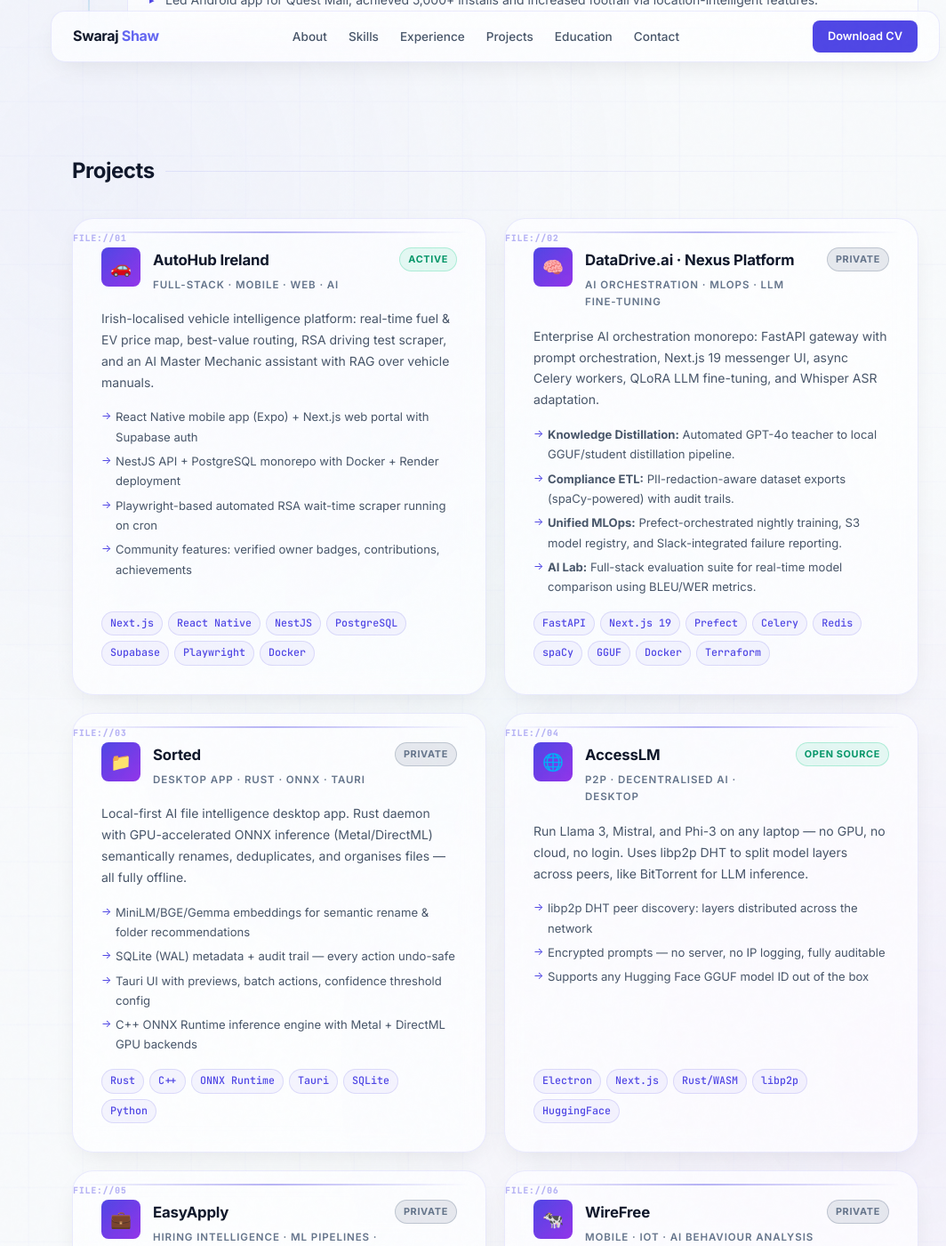
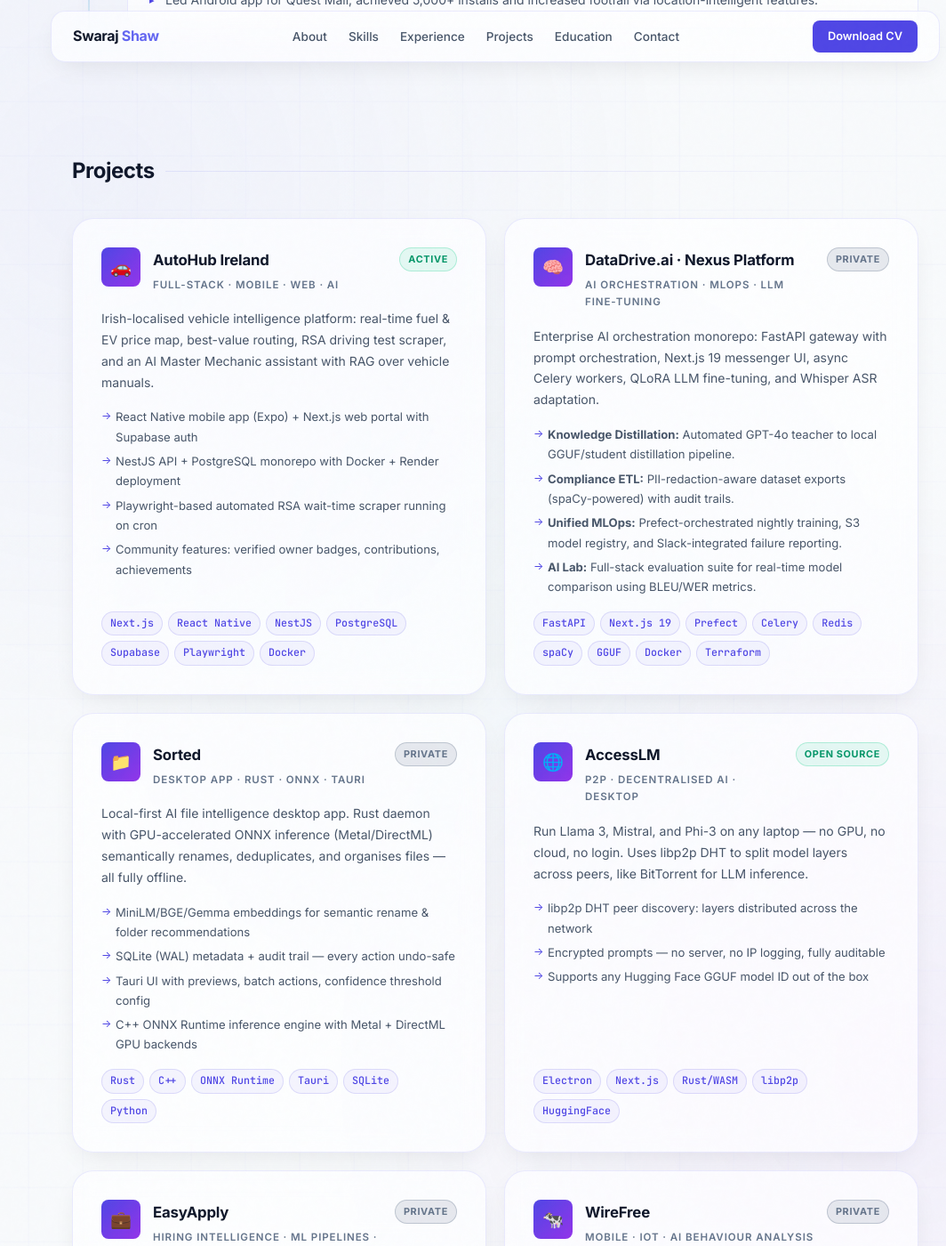
Before and after one commit to swarajshaw/swarajshaw.github.io, a Jekyll site: the page built from index.md, in a window 1280 px wide and 1400 px high, scrolled down 2672 px. Shown: the whole window at 89% size, without its empty margins (83-1147 px from the left). Built offline with Jekyll 4.4.1, drawn with Linux system fonts in a browser that asks for light colours.

Commit message:
style: remove project indexing labels per user request

```diff
--- a/_layouts/default.html
+++ b/_layouts/default.html
@@ -29,7 +29,7 @@
     <link rel="preconnect" href="https://fonts.gstatic.com" crossorigin />
     <link href="https://fonts.googleapis.com/css2?family=Inter:wght@300;400;500;600;700;800&family=JetBrains+Mono:wght@400;500&display=swap" rel="stylesheet" />
 
-    <link rel="stylesheet" href="/style.css?v=1.0.1" />
+    <link rel="stylesheet" href="/style.css?v=1.0.2" />
   </head>
   <body>
 
--- a/index.md
+++ b/index.md
@@ -180,7 +180,7 @@ layout: default
   </div>
   <div class="projects-grid">
 
-    <div class="project-card" data-index="01">
+    <div class="project-card">
       <div class="project-header">
         <div class="project-icon">🚗</div>
         <div class="project-title-group">
@@ -201,7 +201,7 @@ layout: default
       </div>
     </div>
 
-    <div class="project-card" data-index="02">
+    <div class="project-card">
       <div class="project-header">
         <div class="project-icon">🧠</div>
         <div class="project-title-group">
@@ -222,7 +222,7 @@ layout: default
       </div>
     </div>
 
-    <div class="project-card" data-index="03">
+    <div class="project-card">
       <div class="project-header">
         <div class="project-icon">📁</div>
         <div class="project-title-group">
@@ -243,7 +243,7 @@ layout: default
       </div>
     </div>
 
-    <div class="project-card" data-index="04">
+    <div class="project-card">
       <div class="project-header">
         <div class="project-icon">🌐</div>
         <div class="project-title-group">
@@ -263,7 +263,7 @@ layout: default
       </div>
     </div>
 
-    <div class="project-card" data-index="05">
+    <div class="project-card">
       <div class="project-header">
         <div class="project-icon">💼</div>
         <div class="project-title-group">
@@ -284,7 +284,7 @@ layout: default
       </div>
     </div>
 
-    <div class="project-card" data-index="06">
+    <div class="project-card">
       <div class="project-header">
         <div class="project-icon">🐄</div>
         <div class="project-title-group">
@@ -304,7 +304,7 @@ layout: default
       </div>
     </div>
 
-    <div class="project-card" data-index="07">
+    <div class="project-card">
       <div class="project-header">
         <div class="project-icon">🎵</div>
         <div class="project-title-group">
@@ -324,7 +324,7 @@ layout: default
       </div>
     </div>
 
-    <div class="project-card" data-index="08">
+    <div class="project-card">
       <div class="project-header">
         <div class="project-icon">🎓</div>
         <div class="project-title-group">
@@ -344,7 +344,7 @@ layout: default
       </div>
     </div>
 
-    <div class="project-card" data-index="09">
+    <div class="project-card">
       <div class="project-header">
         <div class="project-icon">🏠</div>
         <div class="project-title-group">
@@ -361,7 +361,7 @@ layout: default
 
 
 
-    <div class="project-card" data-index="10">
+    <div class="project-card">
       <div class="project-header">
         <div class="project-icon">🩺</div>
         <div class="project-title-group">
@@ -380,7 +380,7 @@ layout: default
       </div>
     </div>
 
-    <div class="project-card" data-index="11">
+    <div class="project-card">
       <div class="project-header">
         <div class="project-icon">📄</div>
         <div class="project-title-group">
@@ -399,7 +399,7 @@ layout: default
       </div>
     </div>
 
-    <div class="project-card" data-index="12">
+    <div class="project-card">
       <div class="project-header">
         <div class="project-icon">🎬</div>
         <div class="project-title-group">
--- a/style.css
+++ b/style.css
@@ -583,24 +583,6 @@ body::before {
 
 .project-card:hover::after { opacity: 1; }
 
-.project-card::before {
-  content: 'FILE://' attr(data-index);
-  position: absolute;
-  top: 14px;
-  right: 18px;
-  font-family: var(--font-mono);
-  font-size: 0.6rem;
-  font-weight: 700;
-  color: var(--accent);
-  letter-spacing: 0.1em;
-  opacity: 0.4;
-  transition: var(--transition);
-}
-
-.project-card:hover::before {
-  opacity: 1;
-}
-
 .project-header {
   display: flex;
   align-items: flex-start;
```
